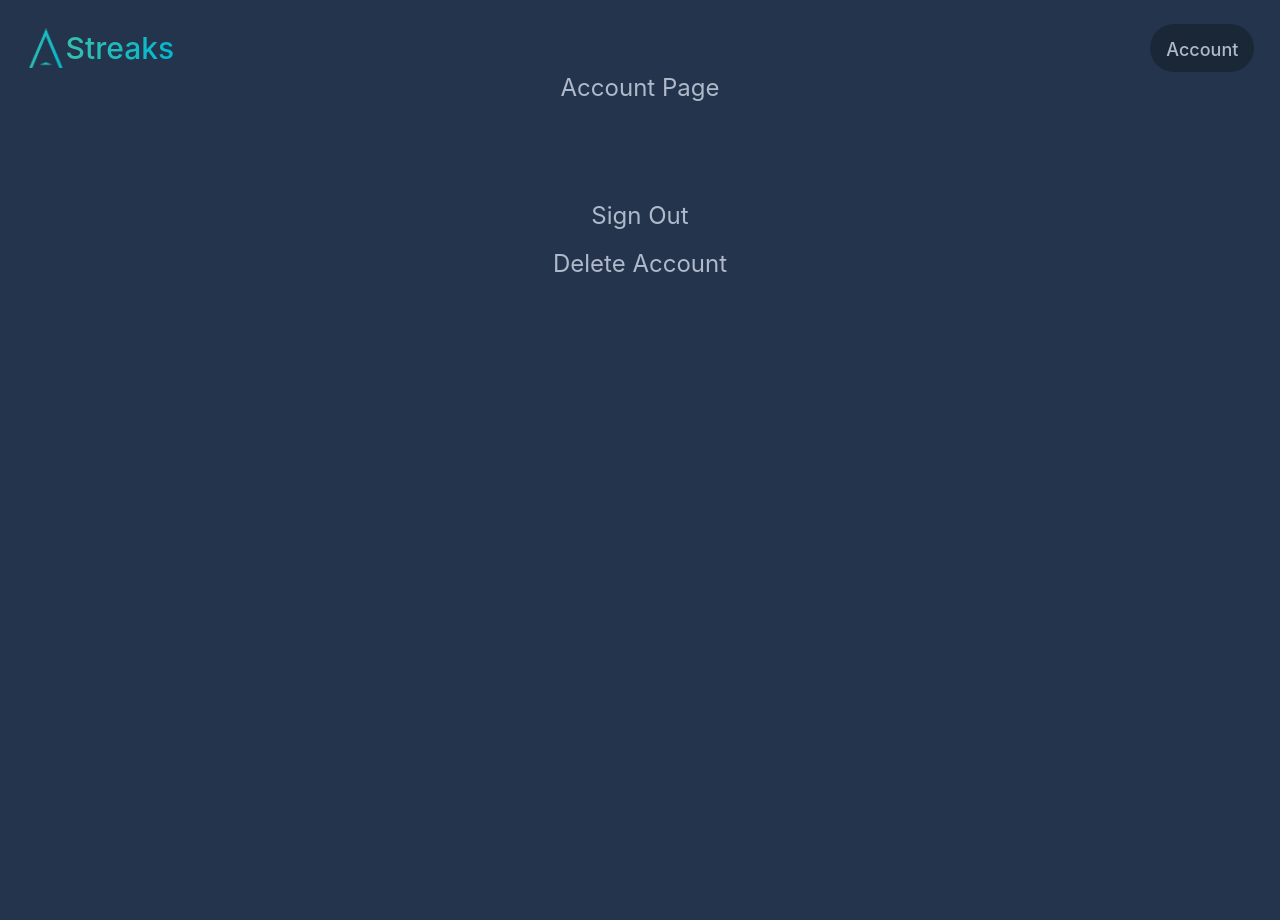
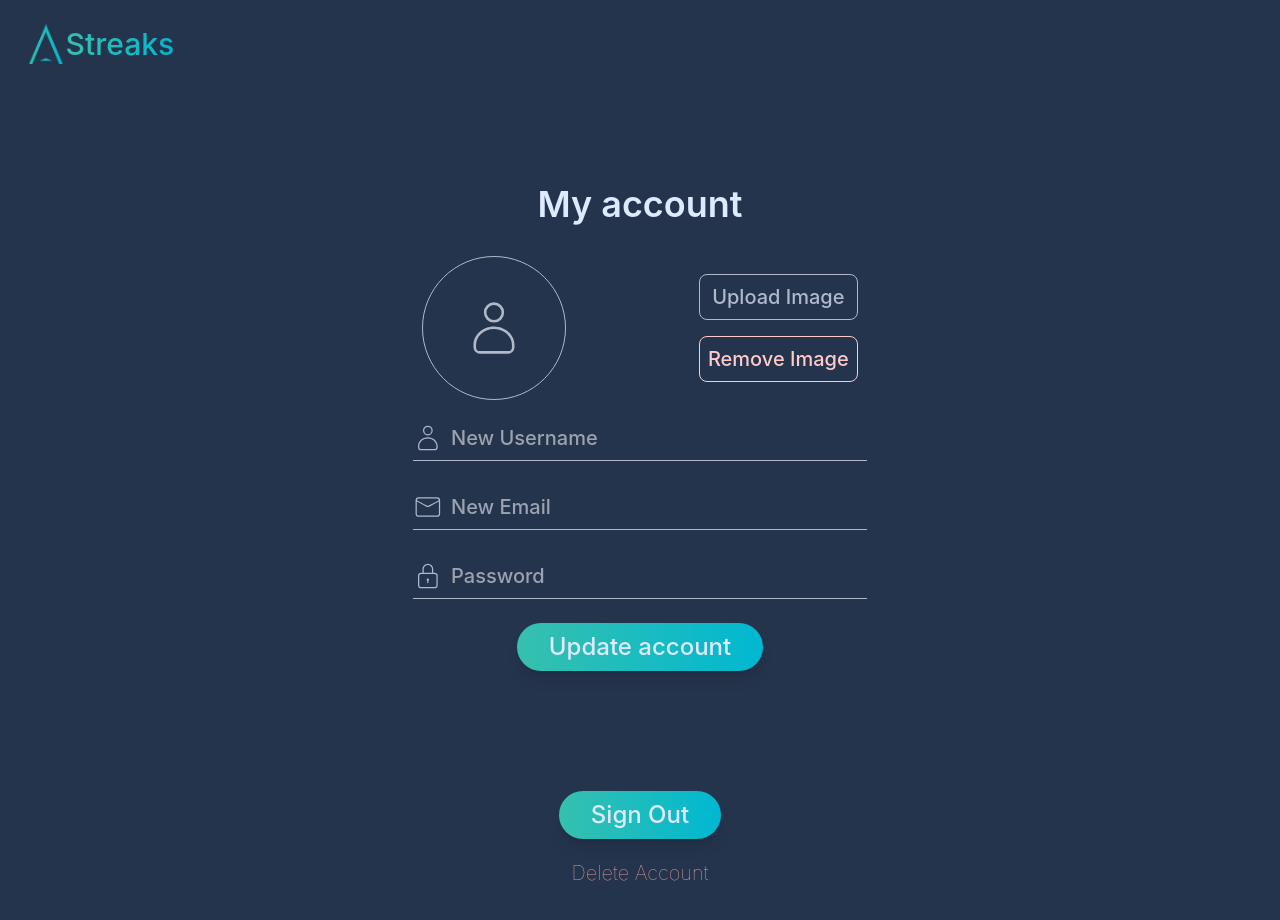
Before and after one commit to BradT615/Streaks, a React (Create React App) app: page /account in a window 1280 px wide. Shown: the top 920 px of the page. Before the commit the page ends 800 px from the top, so only its background shows below. Built offline with nearby package versions, Linux system fonts and the light colour scheme; no server answers.

Commit message:
update Account Page

```diff
--- a/src/App.js
+++ b/src/App.js
@@ -1,5 +1,5 @@
 // App.js
-import React, { useEffect } from 'react';
+import React, { useEffect, useState } from 'react';
 import { BrowserRouter as Router, Routes, Route } from 'react-router-dom';
 import { auth } from './firebaseConfig';
 import { onAuthStateChanged } from "firebase/auth";
@@ -10,13 +10,16 @@ import SignupPage from './pages/SignupPage';
 import AccountPage from './pages/AccountPage';
 
 function App() {
+    const [isLoggedIn, setIsLoggedIn] = useState(false);
 
     useEffect(() => {
     const unsubscribe = onAuthStateChanged(auth, user => {
         if (user) {
+        setIsLoggedIn(true);
         const uid = user.uid;
         console.log('User ID: ', uid);
         } else {
+        setIsLoggedIn(false);
         // Check guest ID
         const guestId = sessionStorage.getItem('guestId');
         if (guestId) {
@@ -36,7 +39,7 @@ function App() {
     return (
     <Router>
         <Routes>
-          <Route path="/" element={<MainPage />} />
+            <Route path="/" element={<MainPage isLoggedIn={isLoggedIn} />} />
             <Route path="/account" element={<AccountPage />} />
             <Route path="/login" element={<LoginPage />} />
             <Route path="/signup" element={<SignupPage />} />
--- a/src/components/Header.js
+++ b/src/components/Header.js
@@ -1,10 +1,17 @@
 // Header.js
-import React from 'react';
+import React, { useEffect, useState } from 'react';
+import { auth } from '../firebaseConfig';
 import { Link } from 'react-router-dom';
 import logo from '../assets/logo.png';
 
-function Header() {
-    const isLoggedIn = true;
+function Header({ isLoggedIn}) {
+    const [displayName, setDisplayName] = useState('');
+
+    useEffect(() => {
+      if (auth.currentUser) {
+        setDisplayName(auth.currentUser.displayName);
+      }
+    }, []);
 
     return (
         <header className='flex justify-between items-center font-medium mx-[2vw] mt-2 md:mt-6'>
@@ -19,7 +26,7 @@ function Header() {
                 <Link to='/account'>
                     <div className="bg-[#192737] p-2 px-4 rounded-full text-custom-text hover:text-custom-hover">
                         <button className='text-md sm:text-lg'>
-                            Account
+                            { displayName }
                         </button>
                     </div>
                 </Link>
--- a/src/pages/AccountPage.js
+++ b/src/pages/AccountPage.js
@@ -1,13 +1,57 @@
-// AccountPage.js
-import React from 'react';
-import { useNavigate } from 'react-router-dom';
+import React, { useEffect, useState } from 'react';
+import { useNavigate, Link } from 'react-router-dom';
 import { auth } from '../firebaseConfig';
-import { signOut, deleteUser } from "firebase/auth";
-import Header from '../components/Header';
-
+import { updateProfile, updateEmail, updatePassword, signOut, deleteUser } from "firebase/auth";
+import logo from '../assets/logo.png';
+import { CiMail, CiLock, CiUser } from "react-icons/ci";
+import { PiCheckLight, PiEyeLight, PiEyeSlashLight } from "react-icons/pi";
+import { FaRegSquare, FaCheckSquare } from 'react-icons/fa';
 
 function AccountPage() {
     const navigate = useNavigate();
+    const [displayName, setDisplayName] = useState('');
+    const [email, setEmail] = useState('');
+    const [password, setPassword] = useState('');
+
+    useEffect(() => {
+        if (auth.currentUser) {
+            setDisplayName(auth.currentUser.displayName || '');
+            setEmail(auth.currentUser.email || '');
+        }
+    }, []);
+
+    const handleDisplayNameChange = (event) => {
+        setDisplayName(event.target.value);
+    };
+
+    const handleEmailChange = (event) => {
+        setEmail(event.target.value);
+    };
+
+    const handlePasswordChange = (event) => {
+        setPassword(event.target.value);
+    };
+
+    const handleSubmit = async (event) => {
+        event.preventDefault();
+        if (auth.currentUser) {
+            try {
+                await updateProfile(auth.currentUser, {
+                    displayName: displayName,
+                });
+                await updateEmail(auth.currentUser, email);
+                await updatePassword(auth.currentUser, password);
+                console.log("Profile updated successfully!");
+                // Optionally, you might want to refresh the displayName in the UI
+                setDisplayName(auth.currentUser.displayName);
+                setEmail(auth.currentUser.email);
+            } catch (error) {
+                console.error("Error updating profile: ", error);
+            }
+        } else {
+            console.log("No user is signed in.");
+        }
+    };
 
     const signOutUser = async () => {
         await signOut(auth);
@@ -20,12 +64,81 @@ function AccountPage() {
     };
 
     return (
-    <div className='flex flex-col h-screen w-screen text-custom-text text-2xl bg-custom-bg'>
-      <Header />
-      <h1 className='text-center'>Account Page</h1>
-      <div className='flex flex-col max-w-lg mx-auto gap-4 items-center mt-24'>
-        <button onClick={signOutUser}>Sign Out</button>
-        <button onClick={deleteAccount}>Delete Account</button>
+        <div className="h-screen w-full bg-custom-bg flex flex-col font-medium text-custom-text">
+            <Link to='/'>
+                <div className="group flex items-center no-select mx-[2vw] mt-3 md:mt-6">
+                    <img src={logo} alt="Logo" className="w-8 h-8 sm:w-10 sm:h-10" />
+                    <h1 className='text-gradient text-2xl sm:text-3xl'>Streaks</h1>
+                </div>
+            </Link>
+
+            <div className='flex flex-col gap-4 justify-between sm:text-xl w-full max-w-xl h-full m-auto px-4 py-[15vh]'>
+                <h1 className='text-center text-custom-hover font-semibold text-2xl sm:text-4xl'>My account</h1>
+
+                <div className='flex max-[320px]:flex-col gap-6 pt-4 justify-around w-full items-center mx-auto'>
+                    <div className='h-28 w-28 sm:h-36 sm:w-36'>
+                        {auth.currentUser?.photoURL ? (
+                            <img src={auth.currentUser?.photoURL} alt='Profile' className=' mx-auto rounded-full border-2'></img>
+                        ) : (
+                            <CiUser className='h-full w-full p-6 sm:p-10 rounded-full border-[1px] border-custom-text' />
+                        )}
+                    </div>
+                    <div className='flex flex-col justify-center gap-4'>
+                        <button className='border-[1px] border-custom-text hover:border-custom-hover hover:text-custom-hover rounded-lg p-2 w-full'>
+                            Upload Image
+                        </button>
+                        <button className='border-[1px] border-red-200 text-red-200 hover:border-red-400  hover:text-red-400 rounded-lg p-2 w-full'>
+                            Remove Image
+                        </button>
+                    </div>
+                </div>
+
+                <div className='flex flex-col items-center'>
+
+                    <div className='group flex username-div border-b-[1px] border-custom-text hover:border-custom-hover focus-within:border-custom-hover w-10/12 min-w-60'>
+                        <CiUser className='text-custom-text group-hover:text-custom-hover group-focus-within:text-custom-hover h-full min-w-6 sm:w-8'/>
+                        <input
+                            value={displayName}
+                            onChange={(e) => setEmail(e.target.value)}
+                            className='bg-custom-bg text-custom-text p-2 pr-8 hover:text-custom-hover focus:text-custom-hover outline-none w-full'
+                            type='text'
+                            placeholder='New Username'
+                        />
+                    </div>
+
+                    <div className='group flex username-div border-b-[1px] border-custom-text hover:border-custom-hover focus-within:border-custom-hover mt-6 w-10/12 min-w-60'>
+                        <CiMail className='text-custom-text group-hover:text-custom-hover group-focus-within:text-custom-hover h-full min-w-6 sm:w-8'/>
+                        <input
+                            value={email}
+                            onChange={(e) => setEmail(e.target.value)}
+                            className='bg-custom-bg text-custom-text p-2 pr-8 hover:text-custom-hover focus:text-custom-hover outline-none w-full'
+                            type='Email'
+                            placeholder='New Email'
+                        />
+                    </div>
+
+                    <div className='group flex password-div border-b-[1px] border-custom-text hover:border-custom-hover focus-within:border-custom-hover mt-6 relative w-10/12 min-w-60'>
+                        <CiLock className='text-custom-text group-hover:text-custom-hover group-focus-within:text-custom-hover h-full min-w-6 sm:w-8'/>
+                        <input
+                            value={password}
+                            onChange={(e) => setPassword(e.target.value)}
+                            className='bg-custom-bg text-custom-text p-2 pr-8 hover:text-custom-hover focus:text-custom-hover outline-none w-full'
+                            type={password}
+                            placeholder='Password'
+                        />
+                    </div>
+
+                    <button type="submit" className="bg-gradient-to-r from-custom-green to-custom-blue text-custom-hover text-2xl font-medium mt-6 py-2 px-8 hover:px-12 rounded-full shadow-lg no-select transition-all duration-200 ease-out">
+                        Update account
+                    </button>
+
+                </div>
+            </div>
+            <div className='flex flex-col gap-4 pb-12'>
+                <button onClick={signOutUser} className="bg-gradient-to-r from-custom-green to-custom-blue text-custom-hover w-fit mx-auto text-2xl font-medium py-2 px-8 hover:px-12 rounded-full shadow-lg no-select transition-all duration-200 ease-out">
+                    Sign Out
+                </button>
+                <button onClick={deleteAccount} className='text-red-300 hover:text-red-400 font-thin text-lg sm:text-xl p-1'>Delete Account</button>
             </div>
         </div>
     );
--- a/src/pages/MainPage.js
+++ b/src/pages/MainPage.js
@@ -4,7 +4,7 @@ import Header from '../components/Header';
 import HabitsList from '../components/HabitsList';
 import HabitStats from '../components/HabitStats';
 
-function MainPage() {
+function MainPage({ isLoggedIn }) {
 
     const habitData = {
         '2022-01-01': { didHabit: true, notes: 'Great start to the year!' },
@@ -13,7 +13,7 @@ function MainPage() {
 
     return (
         <div className='flex flex-col h-screen w-screen bg-custom-bg'>
-            <Header />
+            <Header isLoggedIn={isLoggedIn} />
             <div className='flex-grow text-custom-text mx-auto h-[95%]'>
                 <div className='flex justify-center max-w-screen-2xl h-full p-6 text-center gap-4 text-3xl'>
                     <HabitsList />
```
Lines whose indentation alone changed are shown as unchanged.
